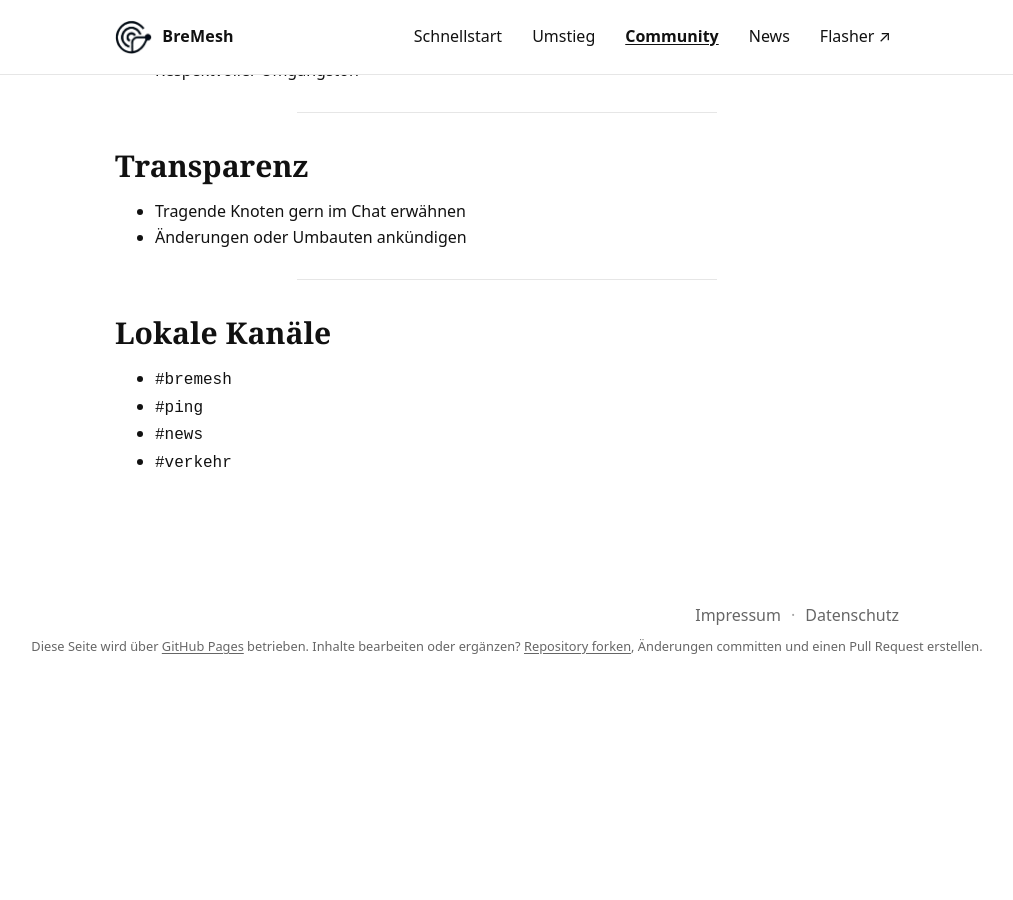
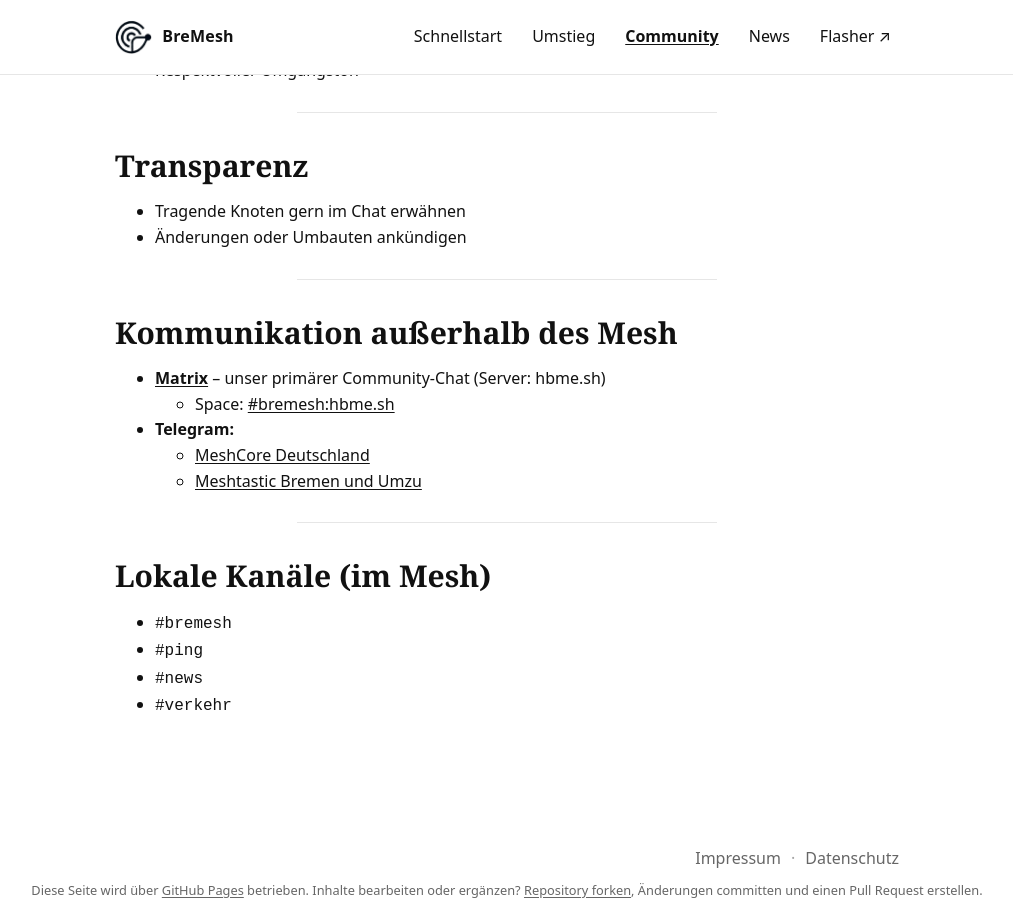
Before and after one commit to NordCen/BreMeshPeople, a Jekyll site: the page built from community.md, in a window 1280 px wide and 900 px high, scrolled down 993 px. Shown: the whole window, without its empty margins (133-1146 px from the left). Built offline with Jekyll 4.4.1, drawn with Linux system fonts in a browser that asks for light colours; before the commit the page ends 1650 px from its top, so only the background shows below that; some of the changed text lies outside the part shown.

Commit message:
Update community documentation to reflect BreMesh branding and add communication channels

```diff
--- a/community.md
+++ b/community.md
@@ -4,7 +4,7 @@
 permalink: /community/
 ---
 
-# Netiquette & Community – Bremer Mesh
+# Netiquette & Community – BreMesh
 
 ## Gute Praxis
 
@@ -40,7 +40,17 @@
 
 <hr>
 
-## Lokale Kanäle
+## Kommunikation außerhalb des Mesh
+
+- **[Matrix](/matrix/)** – unser primärer Community-Chat (Server: hbme.sh)
+  - Space: [#bremesh:hbme.sh](https://matrix.to/#/%23bremesh:hbme.sh)
+- **Telegram:**
+  - [MeshCore Deutschland](https://t.me/meshcorede)
+  - [Meshtastic Bremen und Umzu](https://t.me/meshhbuz)
+
+<hr>
+
+## Lokale Kanäle (im Mesh)
 
 - `#bremesh`
 - `#ping`
```
Also changed, not shown: index.md (+1 -1 lines), matrix.md (added, +83 -0 lines), moin.md (+7 -0 lines).
